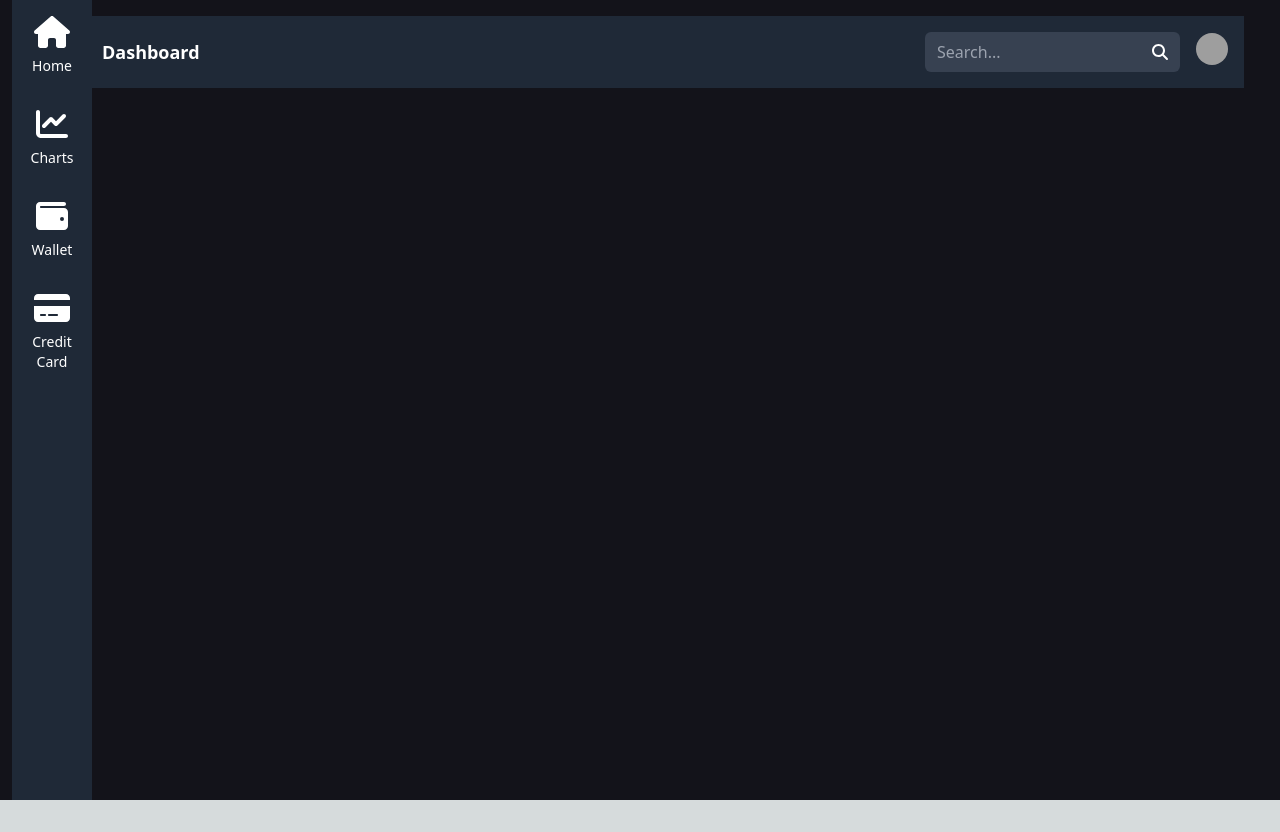
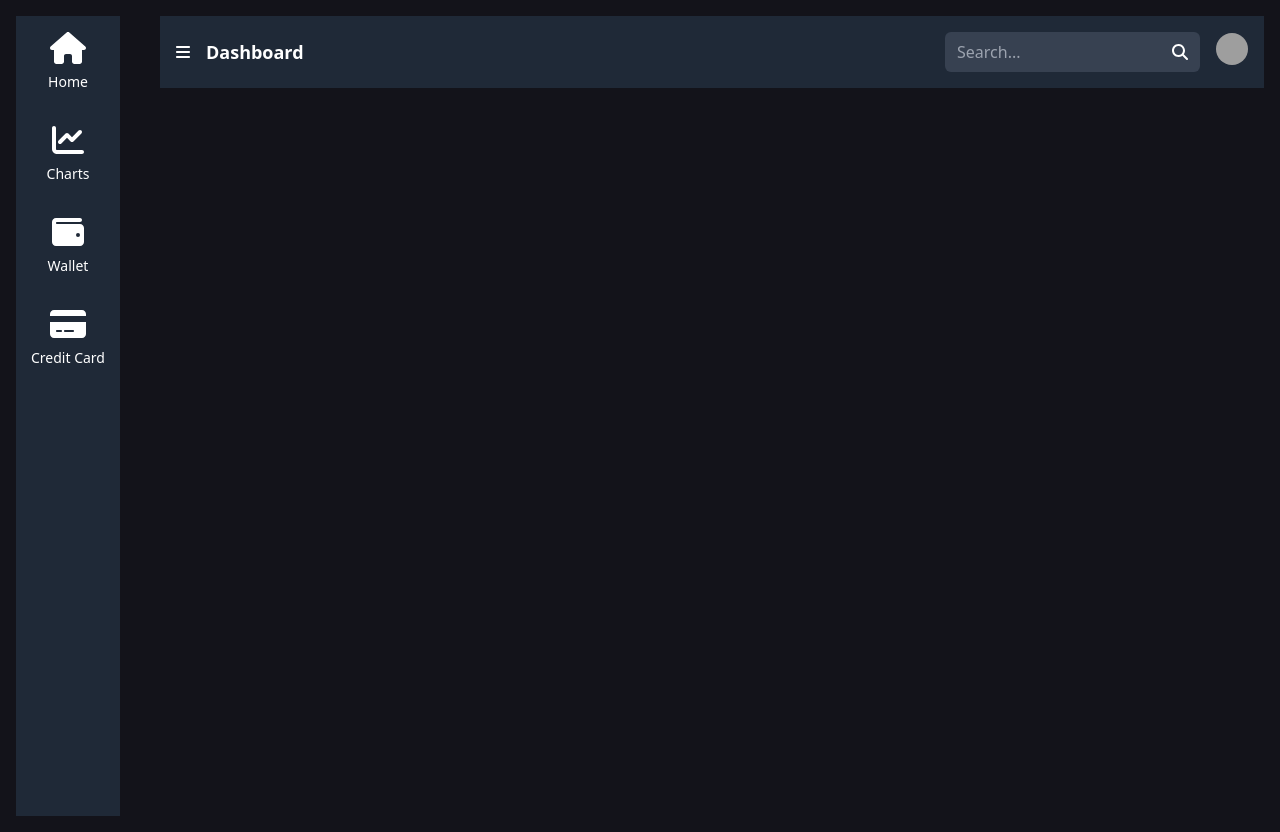
Before and after one commit to johnson419/Tencoba, a Next.js app: page /Dashboard in a window 1280 px wide. Before the commit the page ends 800 px from the top, so only its background shows below. Built offline with nearby package versions, Linux system fonts and the light colour scheme; grey boxes are pictures that could not be loaded.

Commit message:
sidebar again

```diff
--- a/components/Sidebar.js
+++ b/components/Sidebar.js
@@ -4,7 +4,7 @@ import { faHome, faChartLine, faWallet, faCreditCard } from '@fortawesome/free-s
 
 const Sidebar = () => {
   return (
-    <div className="bg-gray-800 text-white h-screen w-20 fixed top-0 left-3 py-4 px-2 flex flex-col items-center">
+    <div className="bg-gray-800 text-white h-screen mx-auto top-0 left-3 py-4 px-2 flex flex-col items-center">
       <a href="#" className="mb-8 flex flex-col items-center">
         <FontAwesomeIcon icon={faHome} size="2x" className="mb-2" />
         <span className="text-sm text-center">Home</span>
--- a/pages/Dashboard.js
+++ b/pages/Dashboard.js
@@ -4,12 +4,15 @@ import Sidebar from "@/components/Sidebar";
 const Dashboard = () => {
   return (
     <div className="relative sm:-8 p-4 bg-[#13131a] min-h-screen flex flex-row">
-      <div className="sm:flex hidden mr-10 relative">
+      <div className="sm:w-1/12">
         <Sidebar />
       </div>
 
-      <div className="flex-1 max-sm:w-full max-w-[1280px] mx-auto sm:pr-5">
-        <DashNav />
+      <div className="flex-1 pl-10">
+        <div className="sticky top-0">
+          <DashNav />
+        </div>
+        {/* Add your Main Content here */}
       </div>
     </div>
   );
```
